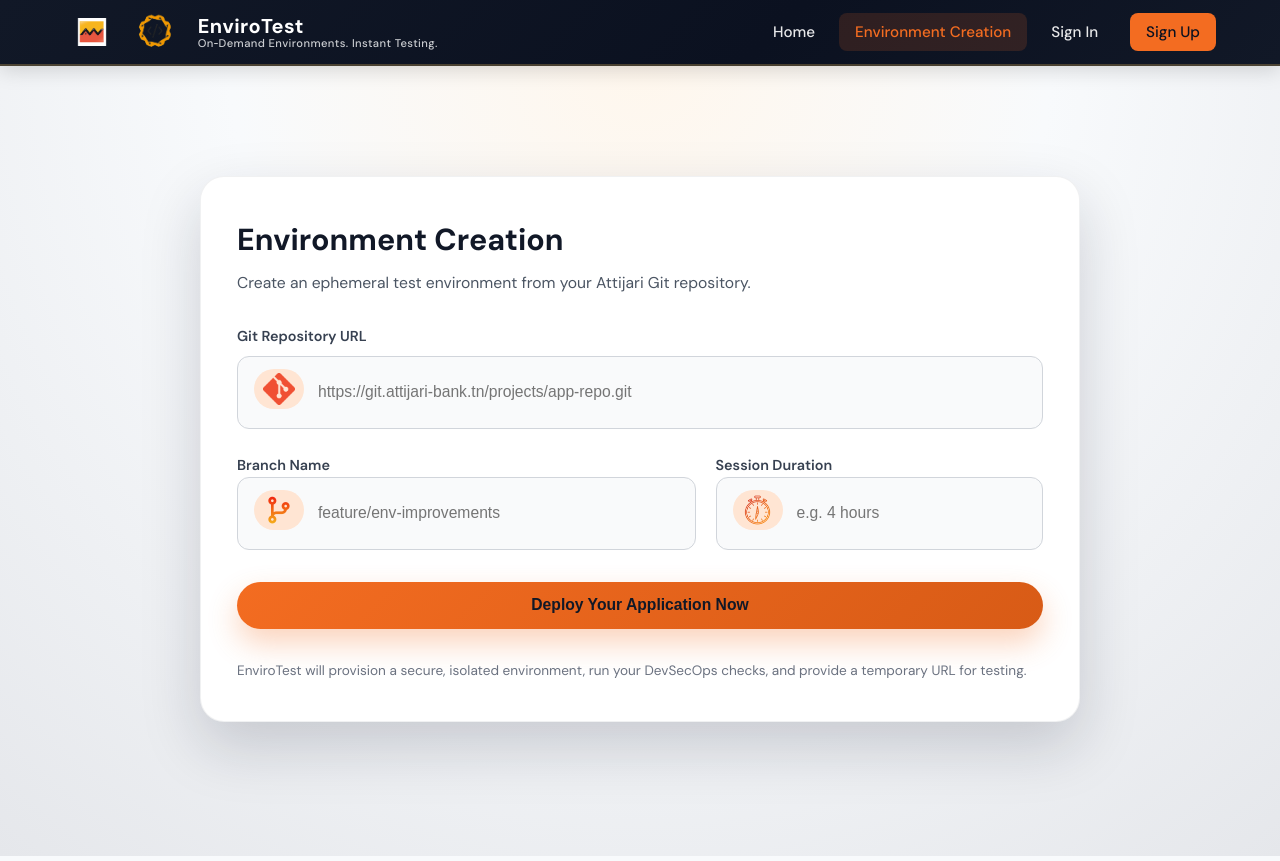
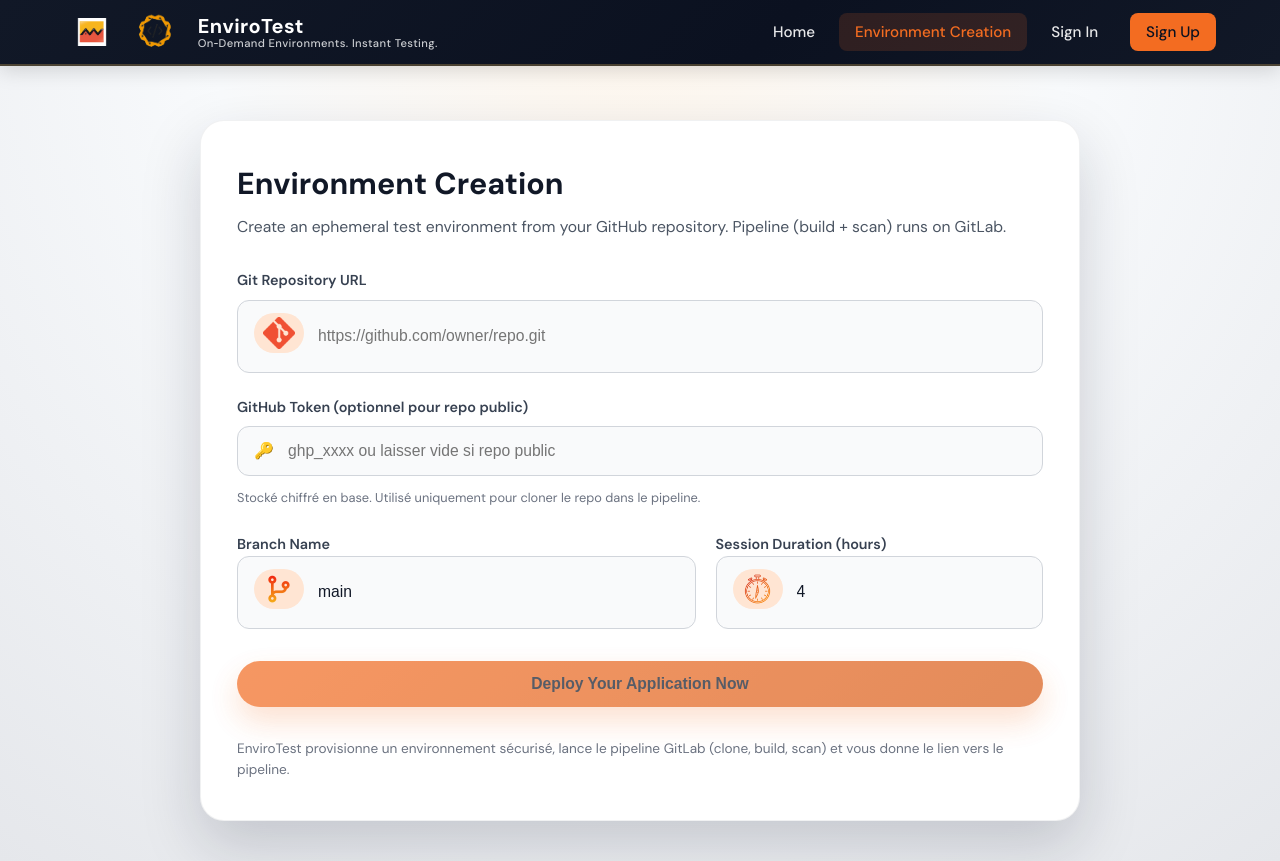
Before and after one commit to DevSecOpsPlat/DevSecOps_Platform_Frontend, an Angular app: page /environment-create in a window 1280 px wide. Built offline with nearby package versions, Linux system fonts and the light colour scheme.

Commit message:
add github Token

```diff
--- a/src/app/environment-create/environment-create.component.css
+++ b/src/app/environment-create/environment-create.component.css
@@ -141,6 +141,50 @@
   color: #6b7280;
 }
 
+.env-error {
+  background: #fef2f2;
+  color: #dc2626;
+  padding: 0.75rem 1rem;
+  border-radius: 8px;
+  margin-bottom: 1rem;
+  font-size: 0.9rem;
+  border: 1px solid #fecaca;
+}
+
+.env-success {
+  background: #f0fdf4;
+  color: #166534;
+  padding: 0.75rem 1rem;
+  border-radius: 8px;
+  margin-bottom: 1rem;
+  font-size: 0.9rem;
+  border: 1px solid #bbf7d0;
+}
+
+.env-success-link {
+  display: inline-block;
+  margin-top: 0.5rem;
+  color: var(--color-primary);
+  font-weight: 600;
+}
+
+.env-hint {
+  margin: 0.25rem 0 0;
+  font-size: 0.8rem;
+  color: #6b7280;
+}
+
+.field-error {
+  color: #dc2626;
+  font-size: 0.85rem;
+  margin-top: 0.25rem;
+}
+
+.env-primary-btn:disabled {
+  opacity: 0.7;
+  cursor: not-allowed;
+}
+
 @media (max-width: 768px) {
   .env-hero-card {
     margin: 1.5rem 1rem;
--- a/src/app/environment-create/environment-create.component.html
+++ b/src/app/environment-create/environment-create.component.html
@@ -1,21 +1,39 @@
-<p>environment-create works!</p>
 <div class="env-page">
   <section class="env-hero-card">
     <header class="env-header">
       <h1>Environment Creation</h1>
-      <p>Create an ephemeral test environment from your Attijari Git repository.</p>
+      <p>Create an ephemeral test environment from your GitHub repository. Pipeline (build + scan) runs on GitLab.</p>
     </header>
 
-    <form class="env-form">
+    <div *ngIf="errorMessage" class="env-error">
+      {{ errorMessage }}
+    </div>
+    <div *ngIf="successResult" class="env-success">
+      <p><strong>Pipeline lancé.</strong> Environnement : {{ successResult.environmentName }}</p>
+      <a [href]="successResult.pipelineWebUrl" target="_blank" rel="noopener" class="env-success-link">Voir le pipeline GitLab →</a>
+    </div>
+
+    <form [formGroup]="form" class="env-form" (ngSubmit)="deploy()">
       <div class="env-field">
         <label for="git-url">Git Repository URL</label>
         <div class="env-input-shell">
           <span class="env-field-icon">
-             <img src="assets/images/gitIcon.png" alt="Git icon" />
+            <img src="assets/images/gitIcon.png" alt="Git icon" />
           </span>
-           <input id="git-url" type="text" placeholder="https://git.attijari-bank.tn/projects/app-repo.git" />
+          <input id="git-url" type="text" formControlName="gitRepositoryUrl" placeholder="https://github.com/owner/repo.git" />
         </div>
+        <div class="field-error" *ngIf="form.get('gitRepositoryUrl')?.invalid && form.get('gitRepositoryUrl')?.touched">
+          URL requise
+        </div>
+      </div>
 
+      <div class="env-field">
+        <label for="github-token">GitHub Token (optionnel pour repo public)</label>
+        <div class="env-input-shell">
+          <span class="env-field-icon">🔑</span>
+          <input id="github-token" type="password" formControlName="githubToken" placeholder="ghp_xxxx ou laisser vide si repo public" />
+        </div>
+        <p class="env-hint">Stocké chiffré en base. Utilisé uniquement pour cloner le repo dans le pipeline.</p>
       </div>
 
       <div class="env-field env-field-inline">
@@ -23,25 +41,27 @@
           <label for="branch-name">Branch Name</label>
           <div class="env-input-shell">
             <span class="env-field-icon"><img src="assets/images/brancheIcon.png" alt="Branch icon" /></span>
-            <input id="branch-name" type="text" placeholder="feature/env-improvements" />
+            <input id="branch-name" type="text" formControlName="branch" placeholder="main" />
           </div>
+          <div class="field-error" *ngIf="form.get('branch')?.invalid && form.get('branch')?.touched">Branche requise</div>
         </div>
         <div>
-          <label for="duration">Session Duration</label>
+          <label for="duration">Session Duration (hours)</label>
           <div class="env-input-shell">
             <span class="env-field-icon"><img src="assets/images/timerIcon.png" alt="Timer icon" /></span>
-            <input id="duration" type="text" placeholder="e.g. 4 hours" />
+            <input id="duration" type="number" formControlName="sessionDurationHours" placeholder="4" min="1" max="72" />
           </div>
+          <div class="field-error" *ngIf="form.get('sessionDurationHours')?.invalid && form.get('sessionDurationHours')?.touched">Entre 1 et 72</div>
         </div>
       </div>
 
-      <button type="button" class="env-primary-btn">
-        Deploy Your Application Now
+      <button type="submit" class="env-primary-btn" [disabled]="loading || form.invalid">
+        <span *ngIf="!loading">Deploy Your Application Now</span>
+        <span *ngIf="loading">Déploiement en cours...</span>
       </button>
 
       <p class="env-footnote">
-        EnviroTest will provision a secure, isolated environment, run your DevSecOps checks,
-        and provide a temporary URL for testing.
+        EnviroTest provisionne un environnement sécurisé, lance le pipeline GitLab (clone, build, scan) et vous donne le lien vers le pipeline.
       </p>
     </form>
   </section>
--- a/src/app/environment-create/environment-create.component.ts
+++ b/src/app/environment-create/environment-create.component.ts
@@ -1,4 +1,7 @@
 import { Component } from '@angular/core';
+import { FormControl, FormGroup, Validators } from '@angular/forms';
+import { EnvironmentService } from '../services/environment/environment.service';
+import { DeployRequest } from '../models/environment/deploy-request';
 
 @Component({
   selector: 'app-environment-create',
@@ -7,4 +10,49 @@
 })
 export class EnvironmentCreateComponent {
 
+  form: FormGroup;
+  errorMessage: string | null = null;
+  successResult: { pipelineWebUrl: string; environmentName: string } | null = null;
+  loading = false;
+
+  constructor(private environmentService: EnvironmentService) {
+    this.form = new FormGroup({
+      gitRepositoryUrl: new FormControl('', [Validators.required]),
+      branch: new FormControl('main', [Validators.required]),
+      sessionDurationHours: new FormControl(4, [Validators.required, Validators.min(1), Validators.max(72)]),
+      githubToken: new FormControl('')
+    });
+  }
+
+  deploy(): void {
+    if (this.form.invalid) {
+      this.form.markAllAsTouched();
+      return;
+    }
+    this.errorMessage = null;
+    this.successResult = null;
+    this.loading = true;
+
+    const value = this.form.value;
+    const request: DeployRequest = {
+      gitRepositoryUrl: value.gitRepositoryUrl?.trim() ?? '',
+      branch: value.branch?.trim() ?? 'main',
+      sessionDurationHours: value.sessionDurationHours ?? 4,
+      githubToken: value.githubToken?.trim() || undefined
+    };
+
+    this.environmentService.deploy(request).subscribe({
+      next: (res) => {
+        this.loading = false;
+        this.successResult = {
+          pipelineWebUrl: res.pipelineWebUrl,
+          environmentName: res.environmentName
+        };
+      },
+      error: (err) => {
+        this.loading = false;
+        this.errorMessage = err.error?.message || err.message || 'Erreur lors du déploiement';
+      }
+    });
+  }
 }
--- /dev/null
+++ b/src/app/models/environment/deploy-request.ts
@@ -0,0 +1,6 @@
+export interface DeployRequest {
+  gitRepositoryUrl: string;
+  branch: string;
+  sessionDurationHours: number;
+  githubToken?: string;
+}
--- /dev/null
+++ b/src/app/models/environment/deploy-response.ts
@@ -0,0 +1,8 @@
+export interface DeployResponse {
+  environmentId: string;
+  environmentName: string;
+  gitlabPipelineId: number;
+  pipelineStatus: string;
+  pipelineWebUrl: string;
+  message: string;
+}
--- /dev/null
+++ b/src/app/services/environment/environment.service.ts
@@ -0,0 +1,34 @@
+import { Injectable } from '@angular/core';
+import { HttpClient, HttpHeaders } from '@angular/common/http';
+import { Observable } from 'rxjs';
+import { environment } from '../../../environments/environment';
+import { UserService } from '../user/user.service';
+import { DeployRequest } from '../../models/environment/deploy-request';
+import { DeployResponse } from '../../models/environment/deploy-response';
+
+const BASE = environment.BASE_URL;
+
+@Injectable({
+  providedIn: 'root'
+})
+export class EnvironmentService {
+
+  constructor(
+    private http: HttpClient,
+    private userService: UserService
+  ) {}
+
+  private authHeaders(): HttpHeaders {
+    const token = this.userService.getToken();
+    return new HttpHeaders({
+      'Content-Type': 'application/json',
+      ...(token ? { Authorization: `Bearer ${token}` } : {})
+    });
+  }
+
+  deploy(request: DeployRequest): Observable<DeployResponse> {
+    return this.http.post<DeployResponse>(BASE + 'api/deploy', request, {
+      headers: this.authHeaders()
+    });
+  }
+}
```
